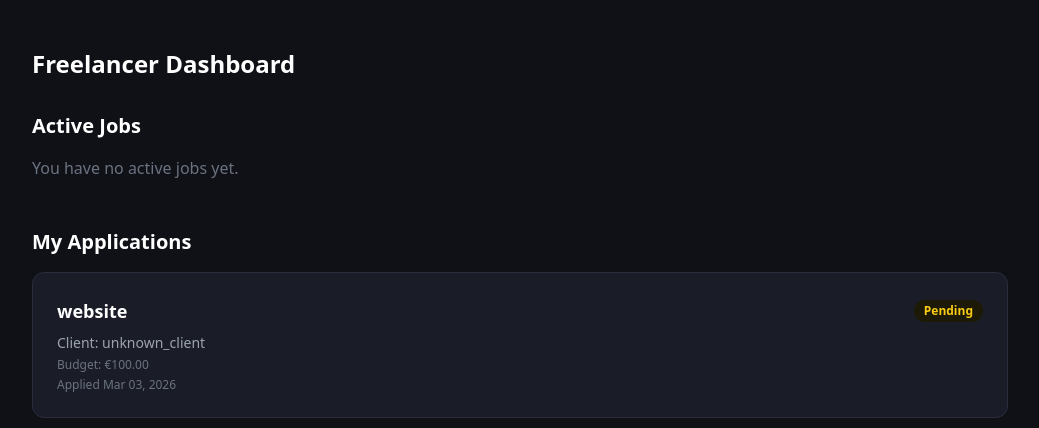
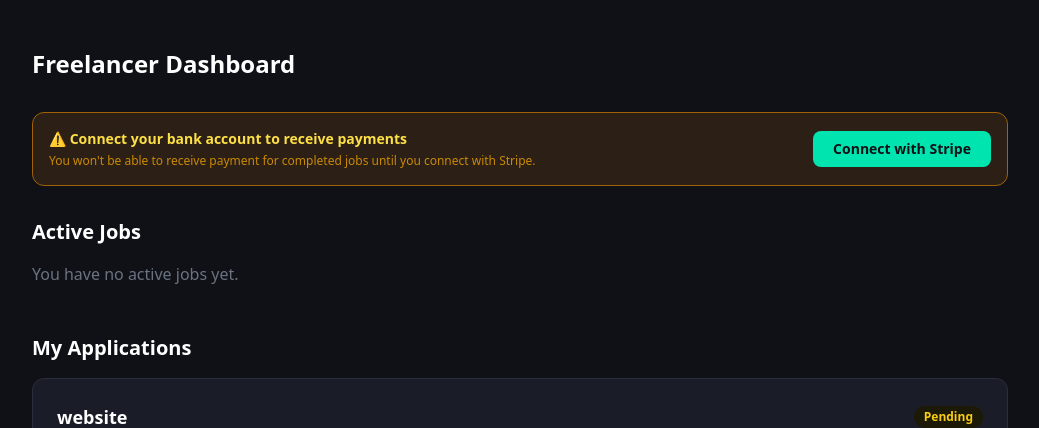
Before and after one commit to beaugeoghegan1-byte/Lancr, a Django app: page /dashboard/ in a window 1280 px wide. Shown: the part 71-499 px from the top of the page, without its empty margins (120-1159 px from the left). Run offline with Django 5.2, Linux system fonts and the light colour scheme; a user stored in the database is signed in; data comes from the database, SQL or seed files in the repository; some libraries are stand-ins or nearby versions.

Commit message:
add Stripe connect payment flow

```diff
--- a/jobs/models.py
+++ b/jobs/models.py
@@ -108,8 +108,32 @@ class Profile(models.Model):
     bio = models.TextField(blank=True)
     avatar = models.ImageField(upload_to='avatars/', blank=True, null=True)
 
+    # Stripe fields
+    stripe_account_id = models.CharField(max_length=255, blank=True)
+    stripe_onboarded = models.BooleanField(default=False)
+
     def __str__(self):
         return f"{self.user.username} ({self.role})"
+
+class Payment(models.Model):
+    STATUS_CHOICES = [
+        ('pending', 'Pending'),
+        ('held', 'Held'),
+        ('released', 'Released'),
+        ('refunded', 'Refunded'),
+    ]
+
+    job = models.OneToOneField(Job, on_delete=models.CASCADE, related_name='payment')
+    amount = models.DecimalField(max_digits=10, decimal_places=2)
+    currency = models.CharField(max_length=3, default='EUR')
+    platform_fee = models.DecimalField(max_digits=10, decimal_places=2, default=0)
+    stripe_payment_intent_id = models.CharField(max_length=255, blank=True)
+    stripe_transfer_id = models.CharField(max_length=255, blank=True)
+    status = models.CharField(max_length=20, choices=STATUS_CHOICES, default='pending')
+    created_at = models.DateTimeField(auto_now_add=True)
+
+    def __str__(self):
+        return f"Payment for {self.job.title} — {self.status}"
 
 
 class Message(models.Model):
--- a/jobs/templates/jobs/freelancer_dashboard.html
+++ b/jobs/templates/jobs/freelancer_dashboard.html
@@ -7,6 +7,24 @@
 <div class="max-w-5xl mx-auto py-12 px-6">
 
   <h1 class="text-2xl font-bold text-white mb-8">Freelancer Dashboard</h1>
+
+  <!-- Stripe connect prompt -->
+  {% if not request.user.profile.stripe_onboarded %}
+  <div class="bg-yellow-900/30 border border-yellow-700 rounded-xl p-4 mb-8 flex items-center justify-between gap-4">
+    <div>
+      <p class="text-yellow-300 text-sm font-semibold">⚠️ Connect your bank account to receive payments</p>
+      <p class="text-yellow-600 text-xs mt-1">You won't be able to receive payment for completed jobs until you connect with Stripe.</p>
+    </div>
+    <a href="{% url 'stripe_connect' %}" class="btn-primary text-sm shrink-0">
+      Connect with Stripe
+    </a>
+  </div>
+  {% else %}
+  <div class="bg-teal-900/20 border border-teal-700 rounded-xl p-4 mb-8 flex items-center gap-3">
+    <span class="text-teal-400 text-lg">✓</span>
+    <p class="text-teal-300 text-sm font-medium">Bank account connected — you can receive payments.</p>
+  </div>
+  {% endif %}
 
   <!-- ACTIVE JOBS -->
   <h2 class="text-xl font-semibold text-white mb-4">Active Jobs</h2>
--- a/jobs/urls.py
+++ b/jobs/urls.py
@@ -38,4 +38,8 @@ urlpatterns = [
     path('profile/<str:username>/review/', views.leave_review, name='leave_review'),
 
     path('jobs/<int:id>/complete/', views.mark_complete, name='mark_complete'),
+
+    path('stripe/connect/', views.stripe_connect, name='stripe_connect'),
+path('stripe/connect/complete/', views.stripe_connect_complete, name='stripe_connect_complete'),
+path('jobs/<int:job_id>/payment/', views.create_payment, name='create_payment'),
 ]
--- a/jobs/views.py
+++ b/jobs/views.py
@@ -4,11 +4,14 @@ from django.http import HttpResponseForbidden, HttpResponse, HttpResponseBadRequ
 from django.template.loader import render_to_string
 from django.db import models
 from django.db.models import Avg, Q
-from .models import Job, Application, JobImage , Notification, Review
+from .models import Job, Application, JobImage , Notification, Payment, Review
 from .forms import JobForm, RegisterForm, ProfileEditForm
 from .models import Message
 from django.contrib.auth import get_user_model
+import stripe
+from django.conf import settings as django_settings
 
+stripe.api_key = django_settings.STRIPE_SECRET_KEY
 
 def home(request):
     User = get_user_model()
@@ -385,10 +388,8 @@ def job_create(request):
 
 @login_required
 def mark_notifications_read(request):
-    notification = get_object_or_404(Notification, id=id, user=request.user)
-    notification.is_read = True
-    notification.save()
-    return redirect(notification.link)
+    request.user.notifications.filter(is_read=False).update(is_read=True)
+    return HttpResponse(status=200)
 
 
 @login_required
@@ -482,3 +483,112 @@ def mark_complete(request, id):
 
     job.save()
     return redirect('job_chat', job_id=job.id)
+
+
+# STRIPE CONNECT ONBOARDING (freelancers)
+# ------------------------
+@login_required
+def stripe_connect(request):
+    if request.user.profile.role != 'freelancer':
+        return HttpResponseForbidden()
+
+    profile = request.user.profile
+
+    # Create Stripe account if doesn't exist
+    if not profile.stripe_account_id:
+        account = stripe.Account.create(
+            type='express',
+            email=request.user.email,
+            capabilities={
+                'card_payments': {'requested': True},
+                'transfers': {'requested': True},
+            },
+        )
+        profile.stripe_account_id = account.id
+        profile.save()
+
+    # Create onboarding link
+    account_link = stripe.AccountLink.create(
+        account=profile.stripe_account_id,
+        refresh_url=request.build_absolute_uri('/stripe/connect/'),
+        return_url=request.build_absolute_uri('/stripe/connect/complete/'),
+        type='account_onboarding',
+    )
+
+    return redirect(account_link.url)
+
+
+@login_required
+def stripe_connect_complete(request):
+    profile = request.user.profile
+    if profile.stripe_account_id:
+        account = stripe.Account.retrieve(profile.stripe_account_id)
+        if account.charges_enabled:
+            profile.stripe_onboarded = True
+            profile.save()
+    return redirect('client_dashboard')
+
+
+# ------------------------
+# CREATE PAYMENT (client pays when hiring)
+# ------------------------
+@login_required
+def create_payment(request, job_id):
+    job = get_object_or_404(Job, id=job_id)
+
+    if request.user != job.client:
+        return HttpResponseForbidden()
+
+    if not job.hired_freelancer:
+        return HttpResponseBadRequest("No freelancer hired yet.")
+
+    freelancer_profile = job.hired_freelancer.profile
+
+    # Calculate amounts in cents
+    amount_cents = int(job.budget * 100)
+    fee_percent = getattr(django_settings, 'STRIPE_PLATFORM_FEE_PERCENT', 0)
+    fee_cents = int(amount_cents * fee_percent / 100)
+
+    # Map currency to Stripe format
+    currency_map = {
+        'EUR': 'eur', 'USD': 'usd', 'GBP': 'gbp',
+        'CAD': 'cad', 'AUD': 'aud'
+    }
+    stripe_currency = currency_map.get(job.currency, 'eur')
+
+    # Create payment intent
+    intent_kwargs = {
+        'amount': amount_cents,
+        'currency': stripe_currency,
+        'metadata': {'job_id': job.id},
+        'capture_method': 'automatic',
+    }
+
+    # Only add transfer if freelancer is onboarded
+    if freelancer_profile.stripe_onboarded and freelancer_profile.stripe_account_id:
+        intent_kwargs['transfer_data'] = {
+            'destination': freelancer_profile.stripe_account_id,
+        }
+        if fee_cents > 0:
+            intent_kwargs['application_fee_amount'] = fee_cents
+
+    intent = stripe.PaymentIntent.create(**intent_kwargs)
+
+    # Save payment record
+    Payment.objects.update_or_create(
+        job=job,
+        defaults={
+            'amount': job.budget,
+            'currency': job.currency,
+            'platform_fee': fee_cents / 100,
+            'stripe_payment_intent_id': intent.id,
+            'status': 'pending',
+        }
+    )
+
+    return render(request, 'jobs/payment.html', {
+        'job': job,
+        'client_secret': intent.client_secret,
+        'stripe_public_key': django_settings.STRIPE_PUBLIC_KEY,
+        'amount': job.budget,
+    })
--- a/myproject/myproject/settings.py
+++ b/myproject/myproject/settings.py
@@ -106,3 +106,7 @@ APPEND_SLASH = True
 DEFAULT_AUTO_FIELD = 'django.db.models.BigAutoField'
 
 EMAIL_BACKEND = 'django.core.mail.backends.console.EmailBackend'
+
+STRIPE_PUBLIC_KEY = os.environ.get('STRIPE_PUBLIC_KEY', '')
+STRIPE_SECRET_KEY = os.environ.get('STRIPE_SECRET_KEY', '')
+STRIPE_PLATFORM_FEE_PERCENT = int(os.environ.get('STRIPE_PLATFORM_FEE_PERCENT', 0))
```
Also changed, not shown: jobs/templates/jobs/job_applications.html (+16 -1 lines), jobs/templates/jobs/payment.html (added, +54 -0 lines), requirements.txt (+7 -0 lines), jobs/migrations/0015_profile_stripe_account_id_profile_stripe_onboarded_and_more.py (added).
